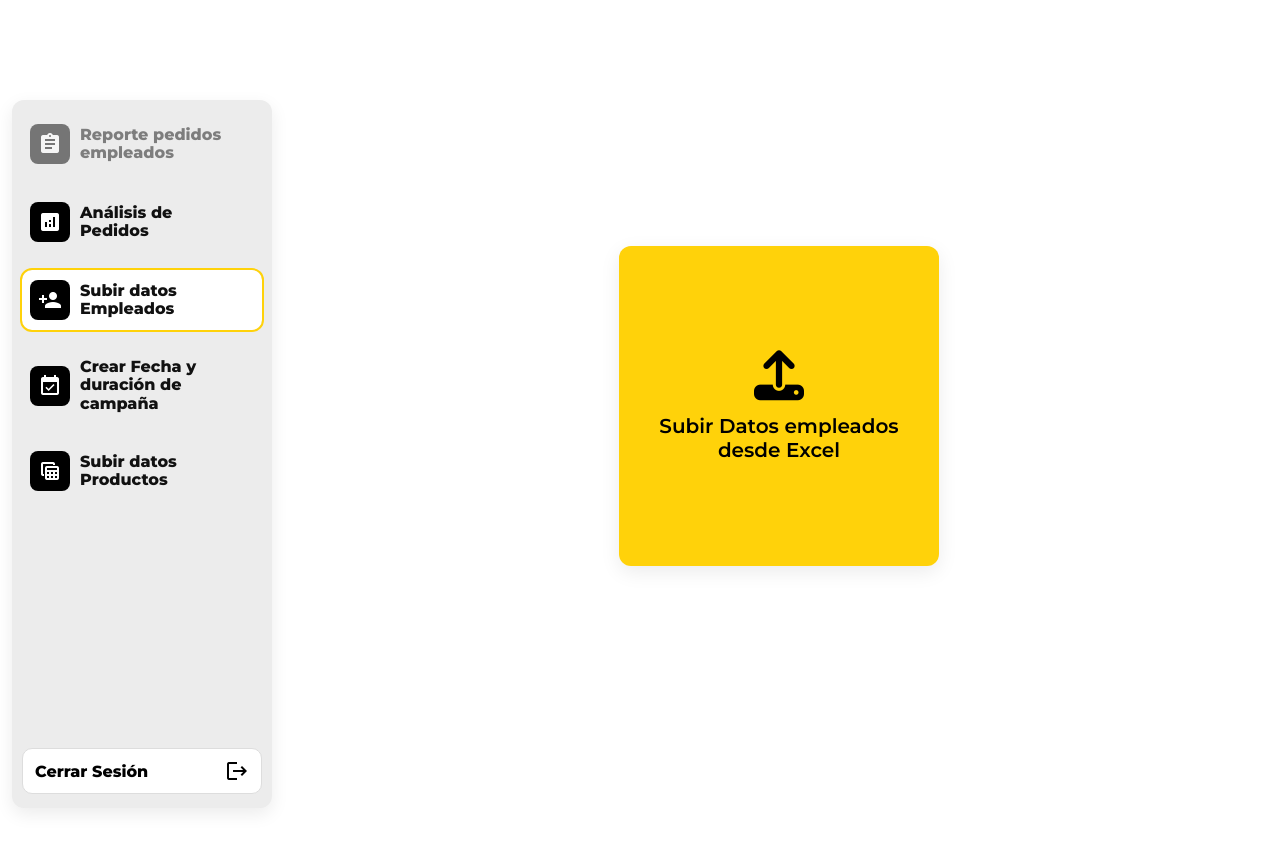
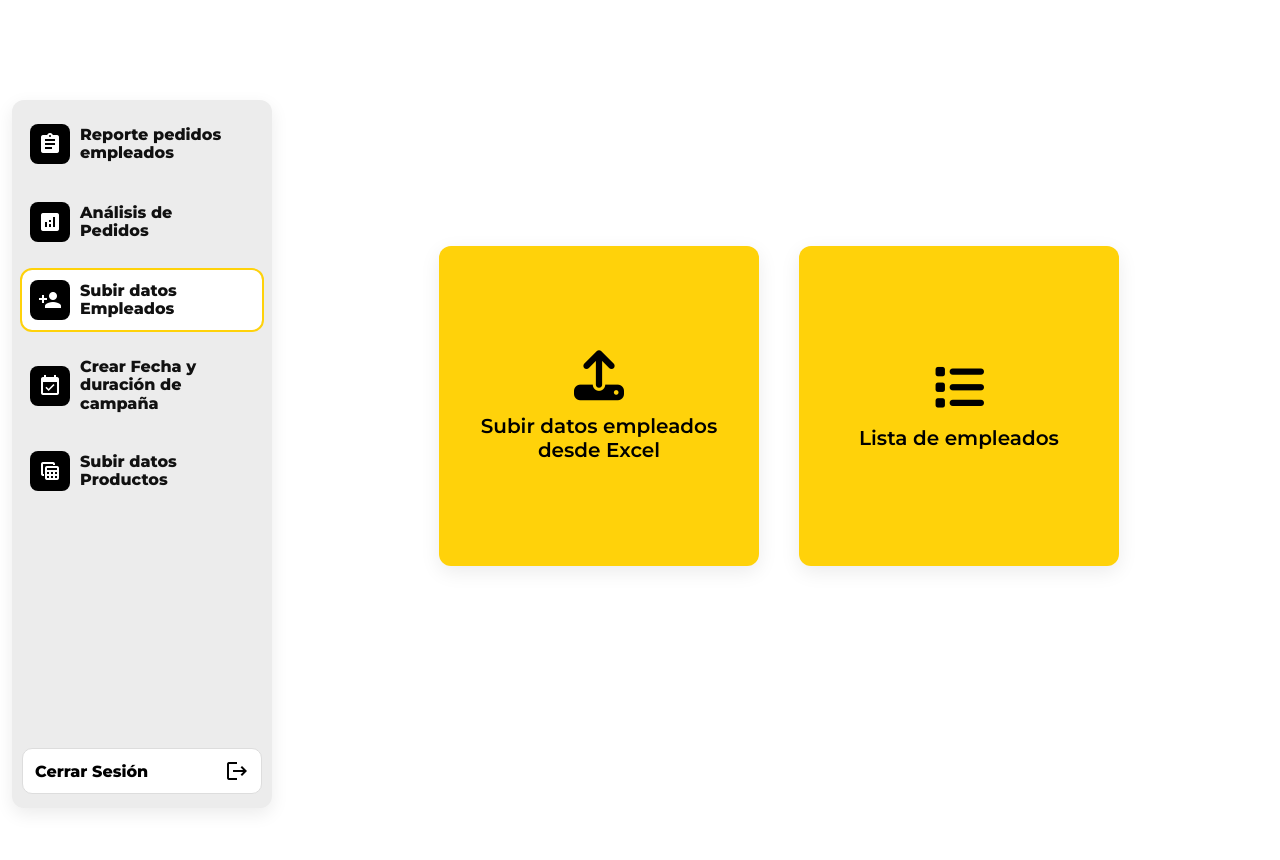
Before and after one commit to Marianavc02/Proyecto2, a Django app: page /empleados/importar/ in a window 1280 px wide. Shown: the part 69-929 px from the top of the page. Run offline with Django 5.2, Linux system fonts and the light colour scheme; data that the repository does not hold is empty.

Commit message:
Funcionalidad reporte por empleados

```diff
--- a/administrador/templates/administrador/base_admin.html
+++ b/administrador/templates/administrador/base_admin.html
@@ -47,7 +47,8 @@
   <aside class="admin-side">
     <nav class="admin-menu">
 
-      <a class="admin-item disabled" href="#">
+      <a class="admin-item {% if request.resolver_match.url_name == 'lista_empleados_reporte' %}active{% endif %}"
+         href="{% url 'administrador:lista_empleados_reporte' %}">
         <div class="admin-ico"><span class="material-icons">assignment</span></div>
         <div>Reporte pedidos<br>empleados</div>
       </a>
--- a/administrador/urls.py
+++ b/administrador/urls.py
@@ -9,4 +9,6 @@ urlpatterns = [
     path("estado/", views.estado_campania, name="estado_campania"),
     path("reporte-pedidos/", views.reporte_pedidos, name="reporte_pedidos"),
     path("exportar_reporte_excel/", views.exportar_reporte_excel, name="exportar_reporte_excel"),
+    path("empleados-reporte/", views.lista_empleados_reporte, name="lista_empleados_reporte"),
+    path("empleados/<int:empleado_id>/reporte/", views.reporte_pedidos_empleado, name="reporte_pedidos_empleado"),
 ]
--- a/empleados/templates/empleados/importar.html
+++ b/empleados/templates/empleados/importar.html
@@ -5,30 +5,75 @@
 
 {% block admin_content %}
 <style>
-  /* Centrar la tarjeta dentro del área de contenido del admin */
-  .upload-wrap{
+  /* Contenedor general centrado */
+  .upload-wrap {
     min-height: calc(100vh - 220px);
-    display:flex; align-items:center; justify-content:center;
+    display: flex;
+    align-items: center;
+    justify-content: center;
     padding: 16px;
   }
-  .upload-btn{
-    display:flex; flex-direction:column; align-items:center; justify-content:center;
-    width:320px; height:320px; background:#FFD20A; color:#000;
-    border:none; border-radius:12px; cursor:pointer;
-    font-family:'Montserrat',sans-serif; font-weight:600; font-size:20px; text-align:center;
+
+  /* Contenedor de los dos botones */
+  .btn-container {
+    display: flex;
+    gap: 40px;
+    flex-wrap: wrap;
+    justify-content: center;
+  }
+
+  /* Estilos comunes de los botones */
+  .upload-btn {
+    display: flex;
+    flex-direction: column;
+    align-items: center;
+    justify-content: center;
+    width: 320px;
+    height: 320px;
+    background: #FFD20A;
+    color: #000;
+    border: none;
+    border-radius: 12px;
+    cursor: pointer;
+    font-family: 'Montserrat', sans-serif;
+    font-weight: 600;
+    font-size: 20px;
+    text-align: center;
     transition: transform .2s ease, box-shadow .2s ease;
-    box-shadow:0 6px 20px rgba(0,0,0,.08);
+    box-shadow: 0 6px 20px rgba(0, 0, 0, .08);
   }
-  .upload-btn:hover{ transform:scale(1.05); box-shadow:0 10px 26px rgba(0,0,0,.15); }
-  .upload-btn i{ font-size:50px; margin-bottom:14px; }
-  input[type="file"]{ display:none; }
-  .msgs{ display:flex; flex-direction:column; gap:10px; margin-bottom:16px; }
-  .alert{ padding:10px 12px; border-radius:10px; border:1px solid #ddd; background:#fff; }
+
+  .upload-btn:hover {
+    transform: scale(1.05);
+    box-shadow: 0 10px 26px rgba(0, 0, 0, .15);
+  }
+
+  .upload-btn i {
+    font-size: 50px;
+    margin-bottom: 14px;
+  }
+
+  input[type="file"] {
+    display: none;
+  }
+
+  .msgs {
+    display: flex;
+    flex-direction: column;
+    gap: 10px;
+    margin-bottom: 16px;
+  }
+
+  .alert {
+    padding: 10px 12px;
+    border-radius: 10px;
+    border: 1px solid #ddd;
+    background: #fff;
+  }
 </style>
 
 <div class="upload-wrap">
   <div>
-    <!-- Mensajes (opcionales) -->
     {% if messages %}
       <div class="msgs">
         {% for message in messages %}
@@ -37,18 +82,26 @@
       </div>
     {% endif %}
 
-    <!-- Formulario: mismo endpoint (POST al view actual) -->
+    <div class="btn-container">
+      <!-- Botón para subir Excel -->
       <form method="post" enctype="multipart/form-data">
         {% csrf_token %}
         <label for="file" class="upload-btn">
           <i class="fas fa-upload"></i>
-        Subir Datos empleados<br>desde Excel
+          Subir datos empleados<br>desde Excel
         </label>
         <input type="file" name="file" id="file" onchange="this.form.submit()">
       </form>
+
+      <!-- Botón para ir a la lista -->
+      <a href="{% url 'lista_empleados' %}" class="upload-btn" style="text-decoration: none;">
+        <i class="fas fa-list"></i>
+        Lista de empleados
+      </a>
+    </div>
   </div>
 </div>
 
-<!-- Iconos (para el ícono de subir) -->
+<!-- Iconos FontAwesome -->
 <link rel="stylesheet" href="https://cdnjs.cloudflare.com/ajax/libs/font-awesome/6.5.0/css/all.min.css">
 {% endblock %}
--- a/productos/models.py
+++ b/productos/models.py
@@ -1,5 +1,6 @@
 from django.contrib.auth.models import User
 from django.db import models
+from empleados.models import Empleado
 
 from .utils import clasificar_empresa
 
@@ -41,11 +42,12 @@ class ProductoImagen(models.Model):
 
 
 class Pedido(models.Model):
-    usuario = models.ForeignKey(User, on_delete=models.CASCADE, null=True, blank=True)
+    usuario = models.ForeignKey(User, on_delete=models.CASCADE)
+    empleado = models.ForeignKey('empleados.Empleado', on_delete=models.CASCADE, related_name='pedidos')
     fecha = models.DateTimeField(auto_now_add=True)
 
     def __str__(self):
-        return f"Pedido {self.id} - {self.usuario or 'Anónimo'}"
+        return f"Pedido {self.id} - {self.empleado or self.usuario}"
 
 
 class PedidoItem(models.Model):
--- a/requirements.txt
+++ b/requirements.txt
@@ -17,7 +17,7 @@ dj-database-url
 psycopg2-binary
 python-decouple
 django-allauth
-dotenv
+python-dotenv>=1.0.0
 # Testing
 pytest==8.3.3
 pytest-django==4.9.0
```
Also changed, not shown: administrador/templates/administrador/lista_empleados_reporte.html (added, +36 -0 lines), administrador/templates/administrador/reporte_pedidos_empleado.html (added, +41 -0 lines), administrador/views.py (+31 -0 lines), empleados/migrations/0001_initial.py, productos/migrations/0001_initial.py. Lines whose indentation alone changed are shown as unchanged.
